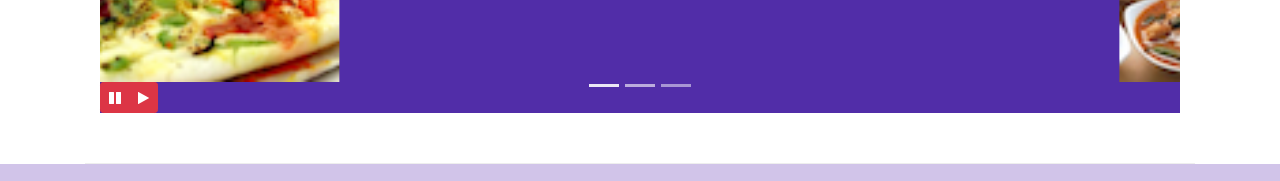
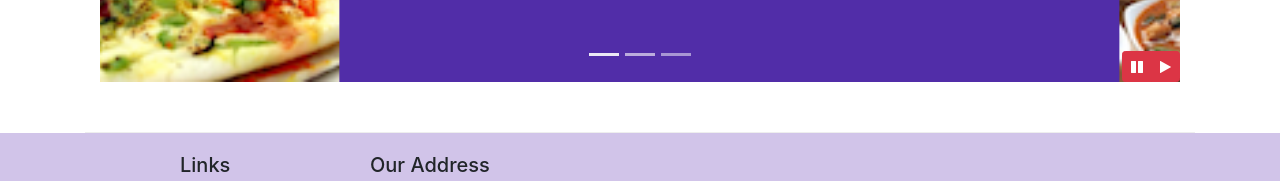
Before and after one commit to Saurabh-Shukla534/bootstrap4, a website: page index.html in a window 1280 px wide. Shown: the part 602-783 px from the top of the page. Drawn offline with nearby package versions, Linux system fonts and the light colour scheme.

Commit message:
Bootstrap JQuery

```diff
--- a/css/styles.css
+++ b/css/styles.css
@@ -64,3 +64,10 @@ body{
     top: 50%;
     transform: translateY(-50%);
 }
+
+#carouselButton {
+    right: 0px;
+    position: absolute;
+    bottom: 0px;
+    z-index: 1;
+}
```
